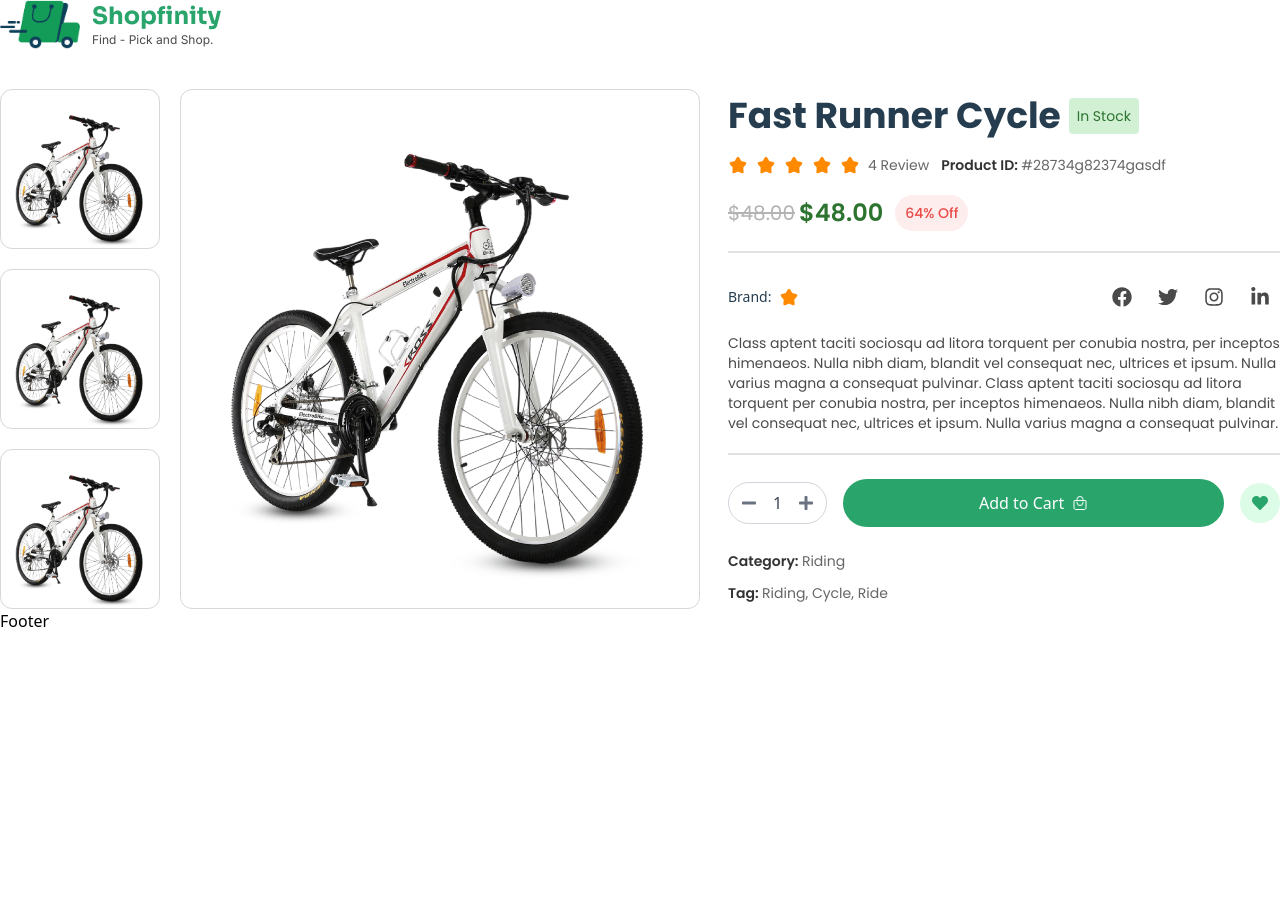
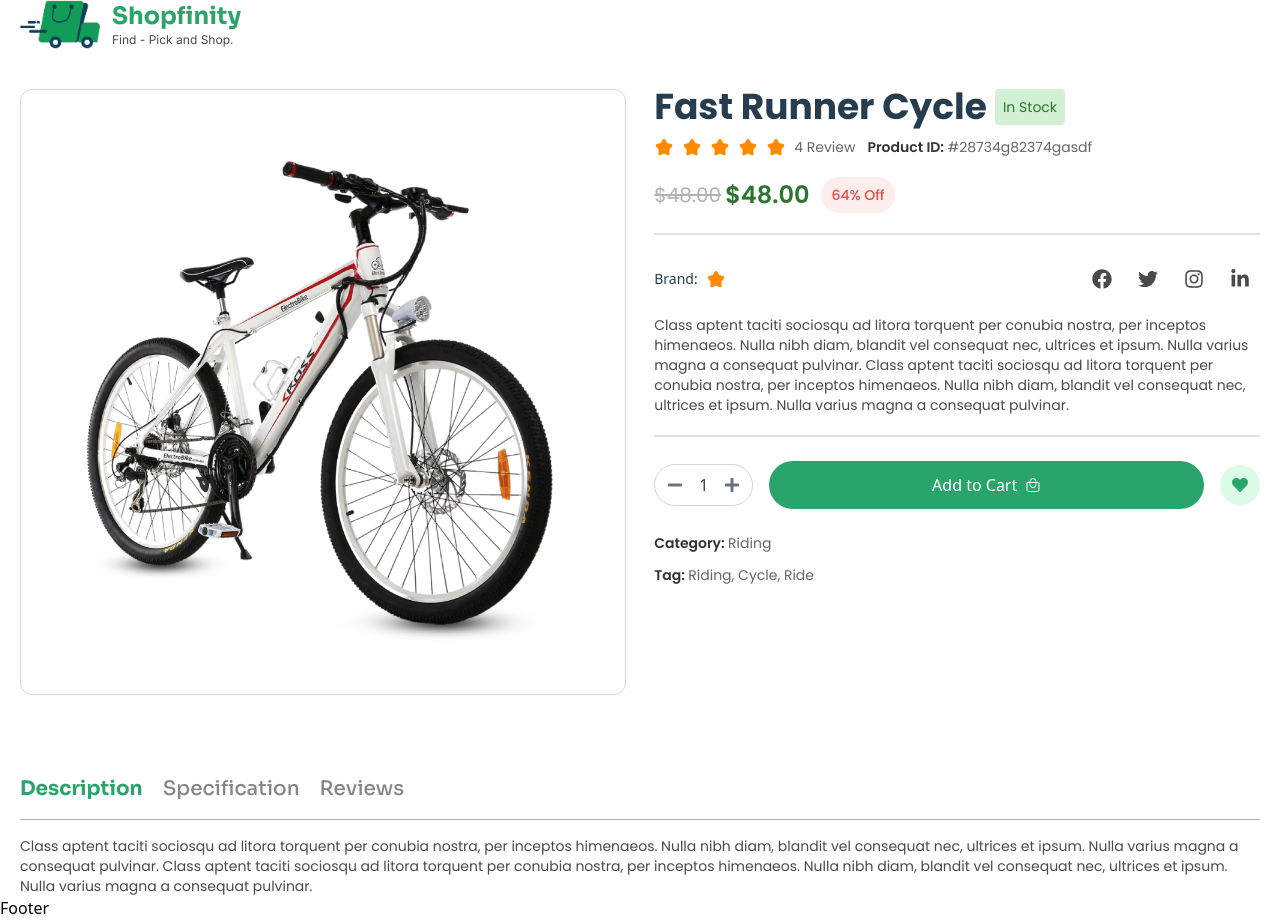
Before and after one commit to rahulsd380/Shopfinity--Ecommerce--Client, a Next.js app: page /products in a window 1280 px wide. Before the commit the page ends 800 px from the top, so only its background shows below. Built offline with nearby package versions, Linux system fonts and the light colour scheme.

Commit message:
Added details page tab

```diff
--- a/src/app/(mainLayout)/products/page.tsx
+++ b/src/app/(mainLayout)/products/page.tsx
@@ -1,16 +1,22 @@
 
+import DetailsTab from "@/components/ProductDetails/DetailsTab/DetailsTab";
 import Images from "@/components/ProductDetails/Images/Images";
 import ProductDetails from "@/components/ProductDetails/ProductDetails/ProductDetails";
 import Container from "@/components/shared/Container/Container";
+// import Link from "next/link";
 
 const Products = () => {
   return (
     <Container>
       <div className="mt-10">
-        <div className="flex gap-7">
+        {/* <div>
+          <Link href={"/"} className="font-Sora text-xs text-neutral-30/50 hover:underline">Home</Link>
+        </div> */}
+        <div className="flex flex-col lg:flex-row gap-7">
         <Images/>
         <ProductDetails/>
         </div>
+        <DetailsTab/>
       </div>
     </Container>
   );
--- /dev/null
+++ b/src/components/ProductDetails/DetailsTab/Description.tsx
@@ -0,0 +1,18 @@
+import React from "react";
+
+const Description = () => {
+  return (
+    <div>
+      <p className="text-neutral-20 font-Poppins text-sm mt-4">
+        Class aptent taciti sociosqu ad litora torquent per conubia nostra, per
+        inceptos himenaeos. Nulla nibh diam, blandit vel consequat nec, ultrices
+        et ipsum. Nulla varius magna a consequat pulvinar. Class aptent taciti
+        sociosqu ad litora torquent per conubia nostra, per inceptos himenaeos.
+        Nulla nibh diam, blandit vel consequat nec, ultrices et ipsum. Nulla
+        varius magna a consequat pulvinar.
+      </p>
+    </div>
+  );
+};
+
+export default Description;
--- /dev/null
+++ b/src/components/ProductDetails/DetailsTab/DetailsTab.tsx
@@ -0,0 +1,42 @@
+"use client";
+import { useState } from "react";
+import Description from "./Description";
+import Specification from "./Specification";
+import Reviews from "./Reviews";
+
+const DetailsTab = () => {
+  const [detailsTab, setDetailsTab] = useState<
+    "Description" | "Specification" | "Reviews"
+  >("Description");
+  const tabButtons = ["Description", "Specification", "Reviews"];
+  return (
+    <div className="mt-20">
+      {/* Tab buttons */}
+      <div className="flex items-center gap-5 border-b border-neutral-40 pb-4">
+        {tabButtons.map((button: string, index) => (
+          <button
+            key={index}
+            onClick={() => setDetailsTab(button)}
+            className={`${
+              detailsTab === button
+                ? "text-primary-10 font-bold"
+                : "text-neutral-30/80 font-medium"
+            } text-xl font-Sora`}
+          >
+            {button}
+          </button>
+        ))}
+      </div>
+
+      {detailsTab === "Description" ? (
+        <Description />
+      ) : detailsTab === "Specification" ? (
+        <Specification />
+      ) : (
+        <Reviews />
+      )}
+    </div>
+  );
+};
+
+export default DetailsTab;
--- /dev/null
+++ b/src/components/ProductDetails/DetailsTab/Reviews.tsx
@@ -0,0 +1,11 @@
+
+
+const Reviews = () => {
+    return (
+        <div>
+
+        </div>
+    );
+};
+
+export default Reviews;
--- /dev/null
+++ b/src/components/ProductDetails/DetailsTab/Specification.tsx
@@ -0,0 +1,10 @@
+
+const Specification = () => {
+    return (
+        <div>
+
+        </div>
+    );
+};
+
+export default Specification;
--- a/src/components/ProductDetails/Images/Images.tsx
+++ b/src/components/ProductDetails/Images/Images.tsx
@@ -3,25 +3,10 @@ import Image from "next/image";
 
 const Images = () => {
     return (
-        <div className="flex gap-5">
-        {/* Verical images */}
-        <div className="flex flex-col gap-5">
-        <div className="border border-neutral-10/20 rounded-xl p-2 size-[160px]">
-        <Image src={IMAGES.img} alt="" className="size-[160px] object-cover"/>
+
+        <div className="border border-neutral-10/20 rounded-xl p-2 w-[50%]">
+        <Image src={IMAGES.img} alt="" className="object-cover"/>
         </div>
-        <div className="border border-neutral-10/20 rounded-xl p-2 size-[160px]">
-        <Image src={IMAGES.img} alt="" className="size-[160px] object-cover"/>
-        </div>
-        <div className="border border-neutral-10/20 rounded-xl p-2 size-[160px]">
-        <Image src={IMAGES.img} alt="" className="size-[160px] object-cover"/>
-        </div>
-        </div>
-
-        {/* Main image */}
-        <div className="border border-neutral-10/20 rounded-xl p-2 size-[520px]">
-        <Image src={IMAGES.img} alt="" className="size-[520px] object-cover"/>
-        </div>
-      </div>
     );
 };
 
--- a/src/components/ProductDetails/ProductDetails/ProductDetails.tsx
+++ b/src/components/ProductDetails/ProductDetails/ProductDetails.tsx
@@ -9,7 +9,6 @@ import {
   FaLinkedinIn,
   FaMinus,
   FaPlus,
-  FaShoppingBag,
   FaTwitter,
 } from "react-icons/fa";
 import { IoBagHandleOutline } from "react-icons/io5";
@@ -45,10 +44,11 @@ const ProductDetails = () => {
     }
   };
   return (
-    <div className="w-full">
+    <div className="w-[50%]">
+
       {/* Name and availablity */}
       <div className="flex items-center gap-2">
-        <h1 className="text-[36px] text-neutral-10 font-bold font-Poppins">
+        <h1 className="text-2xl md:text-[36px] text-neutral-10 font-bold font-Poppins">
           Fast Runner Cycle
         </h1>
         <div className="bg-primary-20 p-2 rounded text-primary-30 font-Poppins text-sm w-fit">
@@ -57,7 +57,7 @@ const ProductDetails = () => {
       </div>
 
       {/* Rating | ID */}
-      <div className="flex items-center gap-3 mt-3">
+      <div className="flex flex-col sm:flex-row items-start sm:items-center gap-3 mt-3">
         <div className="flex items-center gap-2">
           <Image src={ICONS.star} alt="star-icon" className="size-5" />
           <Image src={ICONS.star} alt="star-icon" className="size-5" />
--- a/src/components/shared/Container/Container.tsx
+++ b/src/components/shared/Container/Container.tsx
@@ -3,7 +3,7 @@ import { ReactNode } from "react";
 
 const Container = ({children}:{children:ReactNode}) => {
     return (
-        <div className="max-w-[1280px] mx-auto px-5 xl:px-0">
+        <div className="max-w-[1240px] mx-auto px-5 xl:px-0">
             {children}
         </div>
     );
```
